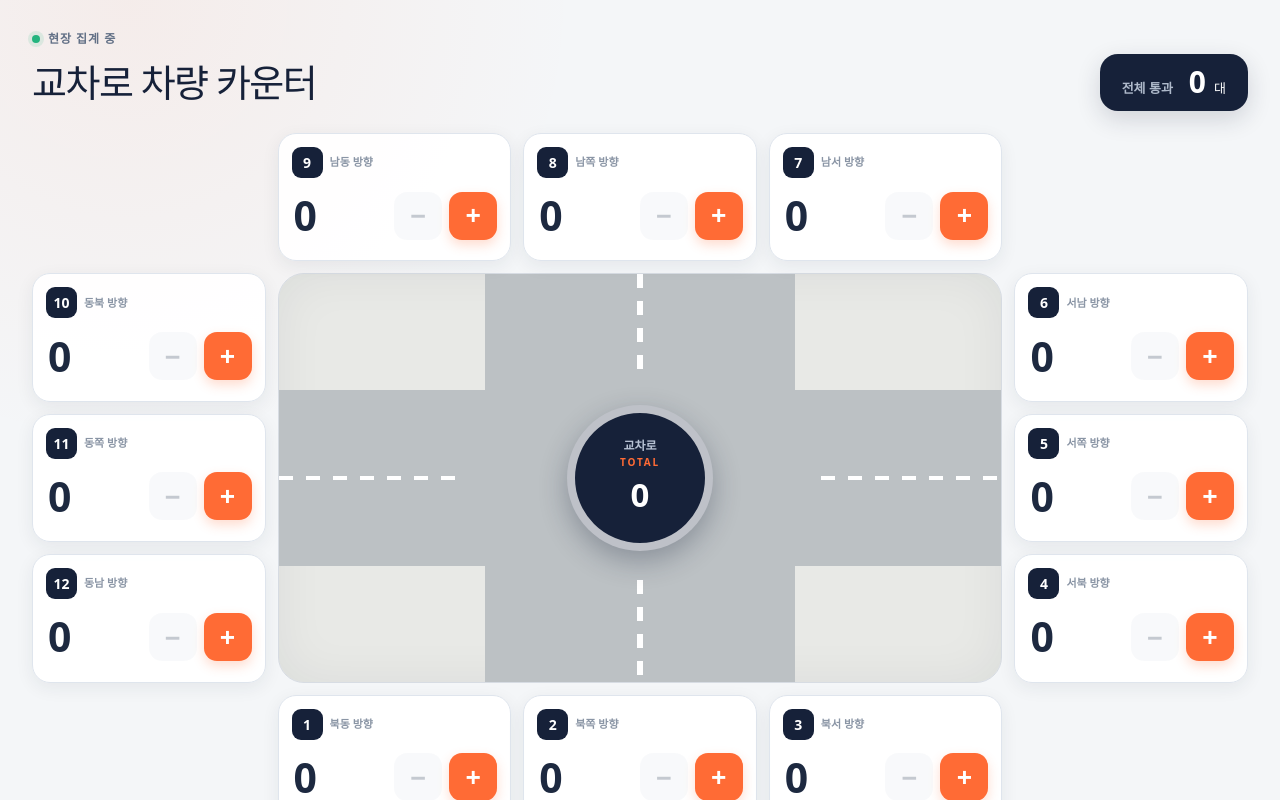
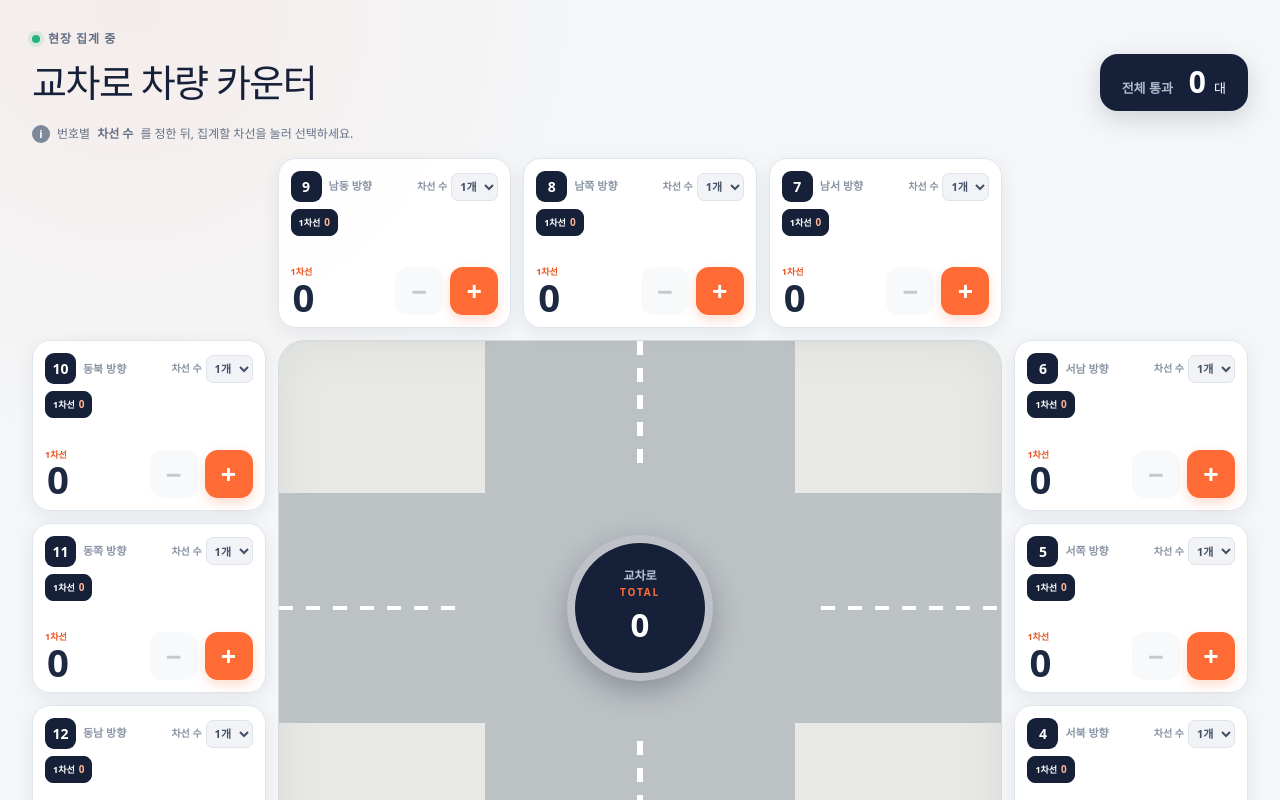
Before and after one commit to tjrud/intersection-vehicle-counter-dashboard, a Next.js app: page / in a window 1280 px wide. Shown: the top 800 px of the page. Built offline with nearby package versions, Linux system fonts and the light colour scheme.

Commit message:
Add per-direction lane counting

```diff
--- a/app/globals.css
+++ b/app/globals.css
@@ -36,11 +36,14 @@ h1 { margin: 0; color: var(--navy); font-size: clamp(26px, 3vw, 38px); letter-sp
 .total-card strong { font-size: 30px; line-height: 1; font-variant-numeric: tabular-nums; }
 .total-card small { font-size: 13px; }
 
+.lane-guide { display: flex; align-items: center; gap: 7px; width: fit-content; margin: -8px 0 15px; color: #657286; font-size: 12px; }
+.guide-icon { display: grid; place-items: center; width: 18px; height: 18px; color: white; background: #7d899a; border-radius: 50%; font-size: 11px; font-weight: 900; }
+
 .counter-panel {
   position: relative;
   display: grid;
   grid-template-columns: repeat(5, minmax(150px, 1fr));
-  grid-template-rows: repeat(5, minmax(118px, 1fr));
+  grid-template-rows: repeat(5, minmax(164px, 1fr));
   grid-template-areas:
     ". n1 n2 n3 ."
     "w1 center center center e1"
@@ -48,7 +51,7 @@ h1 { margin: 0; color: var(--navy); font-size: clamp(26px, 3vw, 38px); letter-sp
     "w3 center center center e3"
     ". s1 s2 s3 .";
   gap: 12px;
-  min-height: 690px;
+  min-height: 900px;
 }
 
 .intersection { grid-area: center; position: relative; overflow: hidden; border: 1px solid #d7dce3; border-radius: 26px; background: #e8e9e6; box-shadow: inset 0 0 50px rgba(18,32,48,.06); }
@@ -64,12 +67,24 @@ h1 { margin: 0; color: var(--navy); font-size: clamp(26px, 3vw, 38px); letter-sp
 .center-mark b { font-size: 10px; letter-spacing: .18em; color: var(--orange); }
 .center-mark strong { font-size: 33px; font-variant-numeric: tabular-nums; }
 
-.counter { position: relative; z-index: 2; display: grid; grid-template-columns: 1fr auto; grid-template-rows: auto 1fr; gap: 6px 12px; padding: 13px; background: rgba(255,255,255,.96); border: 1px solid var(--line); border-radius: 18px; box-shadow: 0 5px 18px rgba(25,39,63,.07); }
+.counter { position: relative; z-index: 2; display: flex; flex-direction: column; gap: 7px; min-width: 0; padding: 12px; background: rgba(255,255,255,.96); border: 1px solid var(--line); border-radius: 18px; box-shadow: 0 5px 18px rgba(25,39,63,.07); }
 .counter-n1{grid-area:n1}.counter-n2{grid-area:n2}.counter-n3{grid-area:n3}.counter-w1{grid-area:w1}.counter-w2{grid-area:w2}.counter-w3{grid-area:w3}.counter-e1{grid-area:e1}.counter-e2{grid-area:e2}.counter-e3{grid-area:e3}.counter-s1{grid-area:s1}.counter-s2{grid-area:s2}.counter-s3{grid-area:s3}
-.counter-heading { display: flex; align-items: center; gap: 7px; grid-column: 1 / -1; }
+.counter-heading { display: flex; align-items: center; gap: 7px; min-width: 0; }
 .number-badge { display: grid; place-items: center; width: 31px; height: 31px; flex: 0 0 auto; color: white; background: var(--navy); border-radius: 9px; font-size: 14px; font-weight: 900; }
 .direction-label { color: #8a95a5; font-size: 11px; font-weight: 700; white-space: nowrap; }
-output { align-self: center; padding-left: 2px; font-size: clamp(30px, 3.2vw, 46px); font-weight: 900; letter-spacing: -.06em; line-height: 1; font-variant-numeric: tabular-nums; }
+.lane-count-select { display: flex; align-items: center; gap: 4px; margin-left: auto; color: #8792a2; font-size: 10px; font-weight: 700; white-space: nowrap; }
+.lane-count-select select { height: 28px; padding: 0 4px; color: #435066; background: #f1f3f6; border: 1px solid #dfe4ea; border-radius: 7px; font-size: 11px; font-weight: 800; cursor: pointer; }
+.lane-tabs { display: flex; gap: 4px; min-width: 0; overflow-x: auto; scrollbar-width: none; }
+.lane-tabs::-webkit-scrollbar { display: none; }
+.lane-tabs button { display: flex; align-items: center; gap: 4px; flex: 0 0 auto; height: 27px; padding: 0 7px; color: #738094; background: #f1f3f6; border: 1px solid transparent; border-radius: 8px; font-size: 9px; font-weight: 750; cursor: pointer; }
+.lane-tabs button b { color: #435066; font-size: 10px; }
+.lane-tabs button.active { color: white; background: var(--navy); border-color: var(--navy); }
+.lane-tabs button.active b { color: #ffb59a; }
+.count-row { display: flex; align-items: flex-end; justify-content: space-between; gap: 8px; margin-top: auto; }
+.count-readout { display: flex; flex-direction: column; min-width: 0; }
+.count-readout small { color: var(--orange-dark); font-size: 9px; font-weight: 850; }
+.count-readout output { align-self: flex-start; padding-left: 2px; font-size: clamp(28px, 3vw, 42px); font-weight: 900; letter-spacing: -.06em; line-height: .95; font-variant-numeric: tabular-nums; }
+.count-readout em { margin-top: 3px; color: #8994a4; font-size: 9px; font-style: normal; font-weight: 750; }
 .controls { display: flex; align-items: center; gap: 7px; }
 .controls button { width: 48px; height: 48px; border: 0; border-radius: 13px; font-size: 27px; font-weight: 700; cursor: pointer; touch-action: manipulation; transition: transform .1s, background .15s; }
 .controls button:active { transform: scale(.93); }
@@ -78,7 +93,7 @@ output { align-self: center; padding-left: 2px; font-size: clamp(30px, 3.2vw, 46
 .minus:disabled { opacity: .35; cursor: default; }
 .plus { color: white; background: var(--orange); box-shadow: 0 5px 12px rgba(255,107,53,.24); }
 .plus:hover { background: var(--orange-dark); }
-.controls button:focus-visible, .reset-button:focus-visible, .reset-confirm button:focus-visible { outline: 3px solid rgba(255,107,53,.35); outline-offset: 2px; }
+.controls button:focus-visible, .lane-tabs button:focus-visible, .lane-count-select select:focus-visible, .reset-button:focus-visible, .reset-confirm button:focus-visible { outline: 3px solid rgba(255,107,53,.35); outline-offset: 2px; }
 
 .footer-bar { display: flex; justify-content: space-between; align-items: center; min-height: 58px; margin-top: 14px; padding: 0 4px; }
 .footer-bar p { margin: 0; color: #768397; font-size: 12px; font-weight: 650; }
@@ -89,7 +104,7 @@ output { align-self: center; padding-left: 2px; font-size: clamp(30px, 3.2vw, 46
 
 @media (max-width: 980px) {
   .app-shell { padding: 20px 16px 16px; }
-  .counter-panel { grid-template-columns: repeat(3, minmax(140px, 1fr)); grid-template-rows: repeat(7, 118px); grid-template-areas: "n1 n2 n3" "w1 center e1" "w2 center e2" "w3 center e3" "s1 s2 s3"; min-height: 590px; }
+  .counter-panel { grid-template-columns: repeat(3, minmax(140px, 1fr)); grid-template-rows: repeat(5, 158px); grid-template-areas: "n1 n2 n3" "w1 center e1" "w2 center e2" "w3 center e3" "s1 s2 s3"; min-height: 830px; }
   .intersection { grid-area: 2 / 1 / 5 / 4; }
   .counter { padding: 11px; }
   .controls button { width: 44px; height: 44px; }
@@ -103,14 +118,21 @@ output { align-self: center; padding-left: 2px; font-size: clamp(30px, 3.2vw, 46
   .total-card { padding: 10px 13px; border-radius: 13px; gap: 5px; }
   .total-card span { display: none; }
   .total-card strong { font-size: 24px; }
-  .counter-panel { grid-template-columns: repeat(3, 1fr); grid-template-rows: repeat(5, 112px); gap: 6px; min-height: 584px; }
-  .counter { display: flex; flex-direction: column; gap: 4px; padding: 8px; border-radius: 13px; }
+  .lane-guide { margin: -4px 0 10px; font-size: 10px; }
+  .counter-panel { grid-template-columns: repeat(3, 1fr); grid-template-rows: repeat(5, 154px); gap: 6px; min-height: 794px; }
+  .counter { gap: 5px; padding: 7px; border-radius: 13px; }
   .counter-heading { gap: 4px; }
   .number-badge { width: 25px; height: 25px; border-radius: 7px; font-size: 12px; }
   .direction-label { display: none; }
-  output { position: absolute; top: 10px; right: 10px; font-size: 25px; }
-  .controls { margin-top: auto; gap: 5px; }
-  .controls button { width: 50%; height: 49px; border-radius: 10px; font-size: 25px; }
+  .lane-count-select span { display: none; }
+  .lane-count-select select { height: 25px; max-width: 49px; padding: 0 1px; }
+  .lane-tabs { gap: 3px; }
+  .lane-tabs button { height: 25px; padding: 0 6px; }
+  .lane-tabs button b { display: none; }
+  .count-readout output { font-size: 27px; }
+  .count-readout em { font-size: 8px; }
+  .controls { gap: 4px; }
+  .controls button { width: 42px; height: 45px; border-radius: 10px; font-size: 25px; }
   .intersection { border-radius: 17px; }
   .center-mark { width: 108px; border-width: 6px; }
   .center-mark strong { font-size: 26px; }
@@ -121,8 +143,8 @@ output { align-self: center; padding-left: 2px; font-size: clamp(30px, 3.2vw, 46
 }
 
 @media (max-width: 390px) {
-  .counter-panel { grid-template-rows: repeat(5, 106px); min-height: 554px; }
-  .controls button { height: 45px; }
+  .counter-panel { grid-template-rows: repeat(5, 150px); min-height: 774px; }
+  .controls button { width: 38px; height: 42px; }
 }
 
 @media (prefers-reduced-motion: reduce) { * { transition: none !important; } }
--- a/app/page.tsx
+++ b/app/page.tsx
@@ -17,44 +17,82 @@ const positions = [
   { id: 3, area: "s3", direction: "북서 방향" },
 ] as const;
 
-type Counts = Record<number, number>;
+type LaneCounts = Record<number, number[]>;
+type LaneSettings = Record<number, number>;
+type ActiveLanes = Record<number, number>;
 
-const emptyCounts = (): Counts =>
-  Object.fromEntries(positions.map(({ id }) => [id, 0])) as Counts;
+const makeRecord = <T,>(factory: () => T) =>
+  Object.fromEntries(positions.map(({ id }) => [id, factory()])) as Record<number, T>;
+
+const emptyLaneCounts = (): LaneCounts => makeRecord(() => [0, 0, 0, 0, 0, 0]);
+const defaultLaneSettings = (): LaneSettings => makeRecord(() => 1);
+const defaultActiveLanes = (): ActiveLanes => makeRecord(() => 0);
 
 export default function Home() {
-  const [counts, setCounts] = useState<Counts>(emptyCounts);
+  const [laneCounts, setLaneCounts] = useState<LaneCounts>(emptyLaneCounts);
+  const [laneSettings, setLaneSettings] = useState<LaneSettings>(defaultLaneSettings);
+  const [activeLanes, setActiveLanes] = useState<ActiveLanes>(defaultActiveLanes);
   const [ready, setReady] = useState(false);
   const [confirmReset, setConfirmReset] = useState(false);
 
   useEffect(() => {
     try {
-      const saved = localStorage.getItem("intersection-counts");
-      if (saved) setCounts({ ...emptyCounts(), ...JSON.parse(saved) });
+      const savedV2 = localStorage.getItem("intersection-lane-counts-v2");
+      if (savedV2) {
+        const parsed = JSON.parse(savedV2);
+        setLaneCounts({ ...emptyLaneCounts(), ...parsed.laneCounts });
+        setLaneSettings({ ...defaultLaneSettings(), ...parsed.laneSettings });
+      } else {
+        const oldCounts = localStorage.getItem("intersection-counts");
+        if (oldCounts) {
+          const parsed = JSON.parse(oldCounts) as Record<number, number>;
+          setLaneCounts(
+            Object.fromEntries(
+              positions.map(({ id }) => [id, [parsed[id] ?? 0, 0, 0, 0, 0, 0]]),
+            ) as LaneCounts,
+          );
+        }
+      }
     } catch {
-      // Use fresh values when saved browser data cannot be read.
+      // Start with fresh values if saved browser data is unavailable.
     }
     setReady(true);
   }, []);
 
   useEffect(() => {
-    if (ready) localStorage.setItem("intersection-counts", JSON.stringify(counts));
-  }, [counts, ready]);
+    if (ready) {
+      localStorage.setItem(
+        "intersection-lane-counts-v2",
+        JSON.stringify({ laneCounts, laneSettings }),
+      );
+    }
+  }, [laneCounts, laneSettings, ready]);
+
+  const directionTotal = (id: number) =>
+    laneCounts[id].slice(0, laneSettings[id]).reduce((sum, count) => sum + count, 0);
 
   const total = useMemo(
-    () => Object.values(counts).reduce((sum, count) => sum + count, 0),
-    [counts],
+    () => positions.reduce((sum, { id }) => sum + directionTotal(id), 0),
+    [laneCounts, laneSettings],
   );
 
   const changeCount = (id: number, amount: number) => {
-    setCounts((current) => ({
+    const lane = activeLanes[id];
+    setLaneCounts((current) => ({
       ...current,
-      [id]: Math.max(0, current[id] + amount),
+      [id]: current[id].map((count, index) =>
+        index === lane ? Math.max(0, count + amount) : count,
+      ),
     }));
   };
 
+  const changeLaneCount = (id: number, count: number) => {
+    setLaneSettings((current) => ({ ...current, [id]: count }));
+    setActiveLanes((current) => ({ ...current, [id]: Math.min(current[id], count - 1) }));
+  };
+
   const resetAll = () => {
-    setCounts(emptyCounts());
+    setLaneCounts(emptyLaneCounts());
     setConfirmReset(false);
   };
 
@@ -72,7 +110,12 @@ export default function Home() {
         </div>
       </header>
 
-      <section className="counter-panel" aria-label="방향별 차량 카운터">
+      <div className="lane-guide">
+        <span className="guide-icon">i</span>
+        번호별 <strong>차선 수</strong>를 정한 뒤, 집계할 차선을 눌러 선택하세요.
+      </div>
+
+      <section className="counter-panel" aria-label="방향과 차선별 차량 카운터">
         <div className="intersection" aria-hidden="true">
           <div className="road vertical-road" />
           <div className="road horizontal-road" />
@@ -83,47 +126,82 @@ export default function Home() {
           </div>
         </div>
 
-        {positions.map(({ id, area, direction }) => (
+        {positions.map(({ id, area, direction }) => {
+          const activeLane = activeLanes[id];
+          const lanes = laneCounts[id];
+          return (
             <article className={`counter counter-${area}`} key={id}>
               <div className="counter-heading">
                 <span className="number-badge">{id}</span>
                 <span className="direction-label">{direction}</span>
+                <label className="lane-count-select">
+                  <span>차선 수</span>
+                  <select
+                    value={laneSettings[id]}
+                    onChange={(event) => changeLaneCount(id, Number(event.target.value))}
+                    aria-label={`${id}번 차선 수`}
+                  >
+                    {[1, 2, 3, 4, 5, 6].map((count) => (
+                      <option value={count} key={count}>{count}개</option>
+                    ))}
+                  </select>
+                </label>
               </div>
-            <output aria-label={`${id}번 현재 ${counts[id]}대`}>
-              {counts[id].toLocaleString()}
+
+              <div className="lane-tabs" role="tablist" aria-label={`${id}번 집계 차선 선택`}>
+                {lanes.slice(0, laneSettings[id]).map((count, index) => (
+                  <button
+                    type="button"
+                    role="tab"
+                    aria-selected={activeLane === index}
+                    className={activeLane === index ? "active" : ""}
+                    onClick={() => setActiveLanes((current) => ({ ...current, [id]: index }))}
+                    key={index}
+                  >
+                    <span>{index + 1}차선</span>
+                    <b>{count}</b>
+                  </button>
+                ))}
+              </div>
+
+              <div className="count-row">
+                <div className="count-readout">
+                  <small>{activeLane + 1}차선</small>
+                  <output aria-label={`${id}번 ${activeLane + 1}차선 현재 ${lanes[activeLane]}대`}>
+                    {lanes[activeLane].toLocaleString()}
                   </output>
+                  {laneSettings[id] > 1 && <em>합계 {directionTotal(id)}</em>}
+                </div>
                 <div className="controls">
                   <button
                     type="button"
                     className="minus"
                     onClick={() => changeCount(id, -1)}
-                disabled={counts[id] === 0}
-                aria-label={`${id}번 차량 1대 빼기`}
-              >
-                −
-              </button>
+                    disabled={lanes[activeLane] === 0}
+                    aria-label={`${id}번 ${activeLane + 1}차선 차량 1대 빼기`}
+                  >−</button>
                   <button
                     type="button"
                     className="plus"
                     onClick={() => changeCount(id, 1)}
-                aria-label={`${id}번 차량 1대 추가`}
-              >
-                +
-              </button>
+                    aria-label={`${id}번 ${activeLane + 1}차선 차량 1대 추가`}
+                  >+</button>
+                </div>
               </div>
             </article>
-        ))}
+          );
+        })}
       </section>
 
       <footer className="footer-bar">
-        <p><span>●</span> 값은 이 기기에 자동 저장됩니다</p>
+        <p><span>●</span> 차선 설정과 값은 이 기기에 자동 저장됩니다</p>
         {!confirmReset ? (
           <button type="button" className="reset-button" onClick={() => setConfirmReset(true)}>
             전체 초기화
           </button>
         ) : (
           <div className="reset-confirm" role="group" aria-label="전체 초기화 확인">
-            <span>정말 지울까요?</span>
+            <span>모든 차선 값을 지울까요?</span>
             <button type="button" onClick={() => setConfirmReset(false)}>취소</button>
             <button type="button" className="danger" onClick={resetAll}>초기화</button>
           </div>
```
Also changed, not shown: 1 other file (tests, documents, lock files or other folders). Lines whose indentation alone changed are shown as unchanged.
